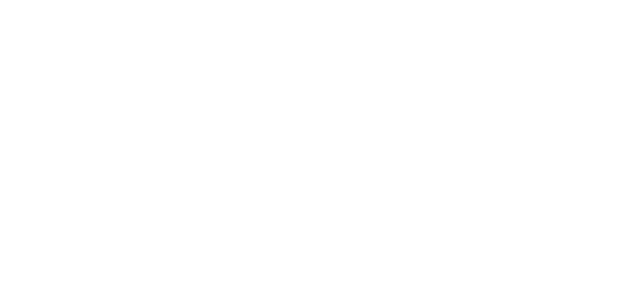
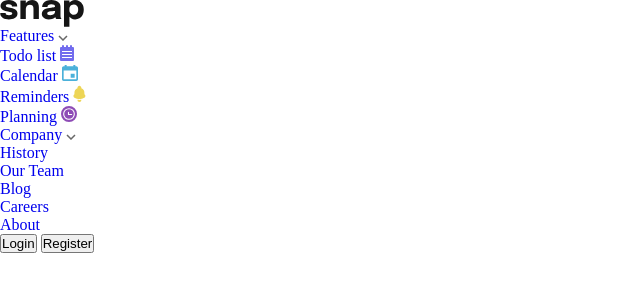
Before and after one commit to Italo-Chiaradia/intro-section-with-dropdown-navigation-main, a plain HTML site: page index.html in a window 1280 px wide. Shown: the whole page, without its empty margins (0-640 px from the left). Drawn offline with Linux system fonts and the light colour scheme.

Commit message:
add html header structure

```diff
--- a/index.html
+++ b/index.html
@@ -8,6 +8,72 @@
   <title>Frontend Mentor | Intro section with dropdown navigation</title>
 </head>
 <body>
-
+  <!-- Header -->
+  <header id="header">
+    <!-- Logo -->
+    <div class="logo"></div>
+    <!-- Nav links & buttons-->
+    <nav class="nav-container">
+      <!-- Page links Menu -->
+      <ul class="nav-menu">
+        <li class="nav-link dropdown">
+          <div class="dropdown-button container-icon">
+            <a href="#">Features</a>
+            <img src="./images/icon-arrow-down.svg" class="arrow-icon">
+          </div>
+          <div class="dropdown-content">
+            <ul class="dropdown-menu">
+              <li class="container-icon">
+                <a href="#">Todo list</a>
+                <img src="./images/icon-todo.svg" class="dropdown-icon">
+              </li>
+              <li class="container-icon">
+                <a href="#">Calendar</a>
+                <img src="./images/icon-calendar.svg" class="dropdown-icon">
+              </li>
+              <li class="container-icon">
+                <a href="#">Reminders</a>
+                <img src="./images/icon-reminders.svg" class="dropdown-icon">
+              </li>
+              <li class="container-icon">
+                <a href="#">Planning</a>
+                <img src="./images/icon-planning.svg" class="dropdown-icon">
+              </li>
+            </ul>
+          </div>
+        </li>
+        <li class="nav-link dropdown">
+          <div class="dropdown-button container-icon">
+            <a href="#">Company</a>
+            <img src="./images/icon-arrow-down.svg" class="arrow-icon">
+          </div>
+          <div class="dropdown-content">
+            <ul class="dropdown-menu">
+              <li>
+                <a href="#">History</a>
+              </li>
+              <li>
+                <a href="#">Our Team</a>
+              </li>
+              <li>
+                <a href="#">Blog</a>
+              </li>
+            </ul>
+          </div>
+        </li>
+        <li class="nav-link">
+          <a href="#">Careers</a>
+        </li>
+        <li class="nav-link">
+          <a href="#">About</a>
+        </li>
+      </ul>
+      <!-- Page login and register buttons -->
+      <div class="nav-buttons">
+        <button type="submit" class="login btn">Login</button>
+        <button type="submit" class="register btn">Register</button>
+      </div>
+    </nav>
+  </header>
 </body>
 </html>
--- a/style.css
+++ b/style.css
@@ -0,0 +1,19 @@
+/*Reset CSS*/
+*,
+*:after,
+*:before {
+    margin: 0;
+    padding: 0;
+    box-sizing: border-box;
+    text-decoration: none;
+}
+body{
+    font-size: 100%;
+    list-style-type: none;
+}
+
+.logo {
+    background-image: url(./images/logo.svg);
+    width: 84px;
+    height: 27px;
+}
```
